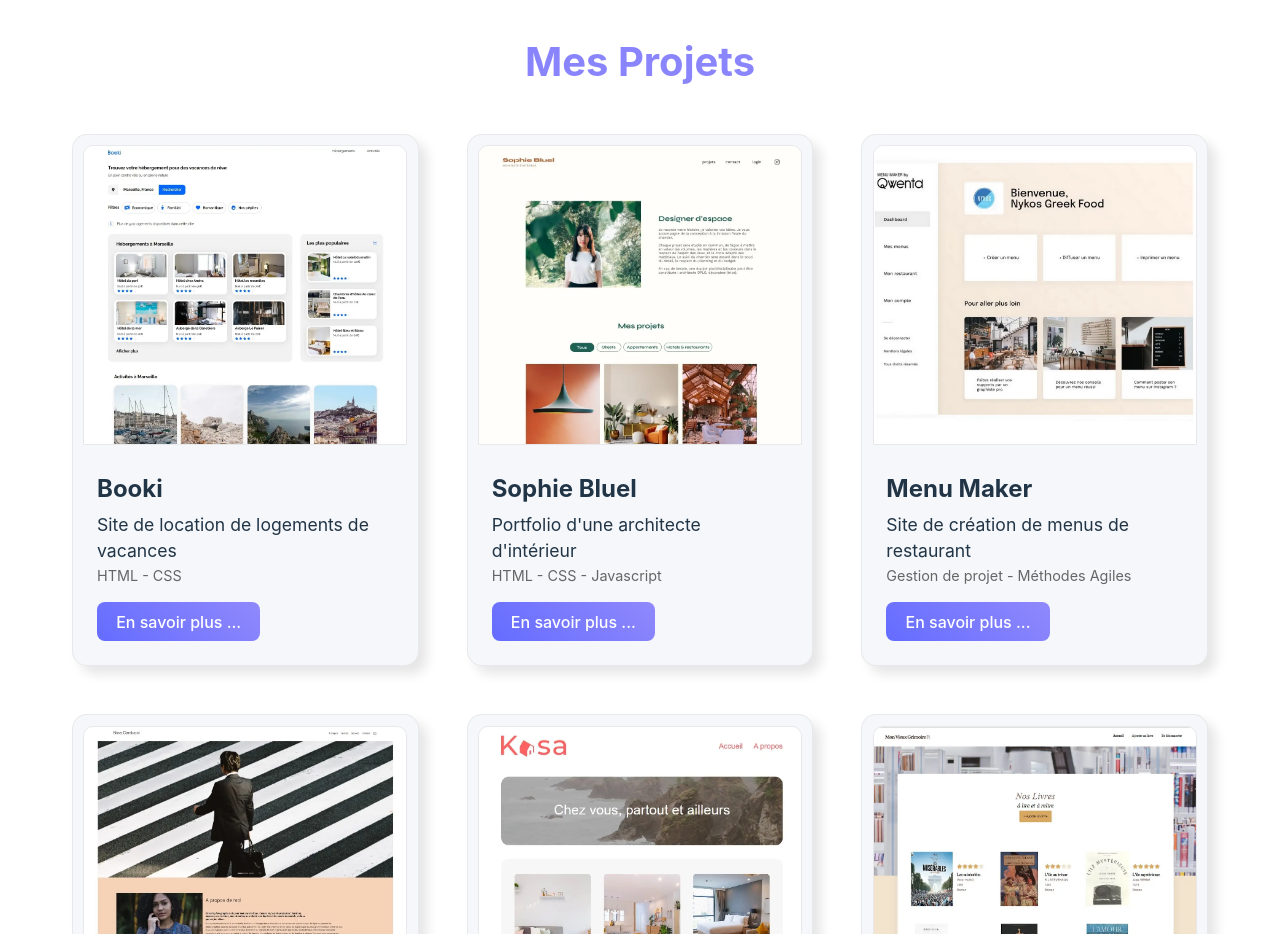
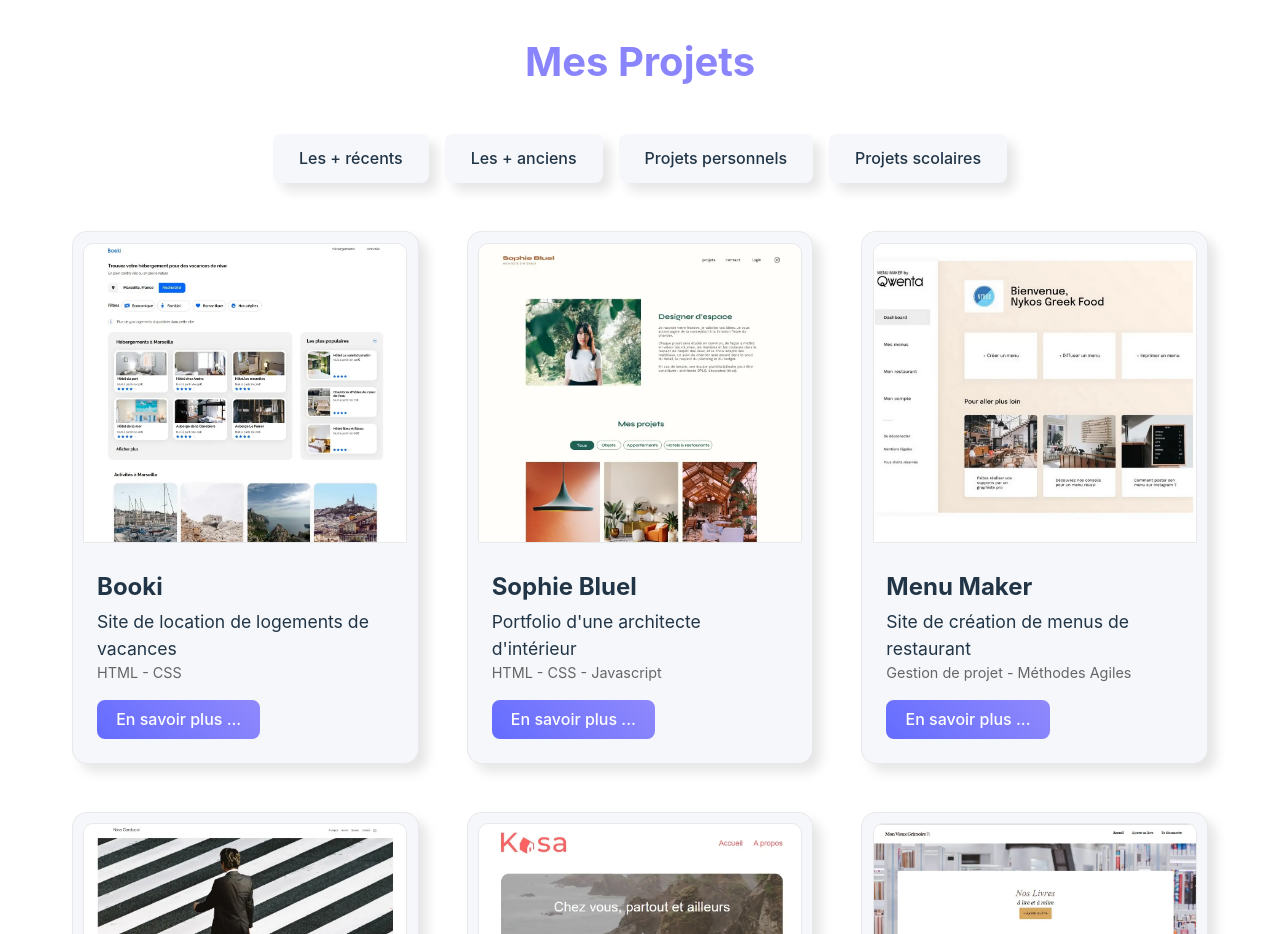
Before and after one commit to Bernard-VERA/Portfolio2, a React (Vite) app: page / in a window 1280 px wide. Shown: the part 2600-3534 px from the top of the page. Built offline with nearby package versions, Linux system fonts and the light colour scheme.

Commit message:
Ajout d'une fonction de tri des projets

```diff
--- a/src/components/Projects.jsx
+++ b/src/components/Projects.jsx
@@ -5,10 +5,13 @@ import '../styles/Projects.css';
 
 const projectsData = [
   {
+    id: 1,
     name: "Booki",
     tech: "HTML - CSS",
     text: "Site de location de logements de vacances",
     image: "/images/booki.webp",
+    category: "scolaire",
+    date: "2023-11-15",
     links: {
       github: "https://github.com/Bernard-VERA/Projet-2",
       live: "https://bernard-vera.github.io/Projet-2/"
@@ -31,10 +34,13 @@ const projectsData = [
     }
   },
   {
+    id: 2,
     name: "Sophie Bluel",
     tech: "HTML - CSS - Javascript",
     text: "Portfolio d'une architecte d'intérieur",
     image: "/images/bluel.webp",
+    category: "scolaire",
+    date: "2023-12-15",
     links: {
       github: "https://github.com/Bernard-VERA/Projet-3"
     },
@@ -55,10 +61,13 @@ const projectsData = [
     }
   },
   {
+    id: 3,
     name: "Menu Maker",
     tech: "Gestion de projet - Méthodes Agiles",
     text: "Site de création de menus de restaurant",
     image: "/images/qwenta.webp",
+    category: "scolaire",
+    date: "2024-01-15",
     links: {
       github: "https://github.com/Bernard-VERA/Projet-4",
       live: "https://bernard-vera.github.io/Projet-4/"
@@ -83,10 +92,13 @@ const projectsData = [
     }
   },
   {
+    id: 4,
     name: "Nina Carducci",
     tech: "Débogage - Optimisation - SEO",
     text: "Portfolio d'une photographe",
     image: "/images/carducci.webp",
+    category: "scolaire",
+    date: "2024-01-30",
     links: {
       github: "https://github.com/Bernard-VERA/Projet-5",
       live: "https://bernard-vera.github.io/Projet-5/"
@@ -110,10 +122,13 @@ const projectsData = [
     }
   },
   {
+    id: 5,
     name: "Kasa",
     tech: "React - NodeJS - JSON",
     text: "Site de location de logements",
     image: "/images/kasa.webp",
+    category: "scolaire",
+    date: "2024-02-15",
     links: {
       github: "https://github.com/Bernard-VERA/Projet-6",
       live: "https://kasa-bernard-vera.vercel.app/"
@@ -137,10 +152,13 @@ const projectsData = [
     }
   },
   {
+    id:6,
     name: "Mon vieux grimoire",
     tech: "React - NodeJS - MongoDB - API REST",
     text: "Site de notation de livres",
     image: "/images/grimoire.webp",
+    category: "scolaire",
+    date: "2024-03-15",
     links: {
       github: "https://github.com/Bernard-VERA/Projet-7"
     },
@@ -168,10 +186,13 @@ const projectsData = [
     }
   },
   {
+    id: 7,
     name: "Le clerc d'huissier",
     tech: "CMS - Gestion de site - Forum",
     text: "Site sur les clercs d'huissier",
     image: "/images/huissier.webp",
+    category: "personnel",
+    date: "2009-05-15",
     links: {
       live: "http://clercdhuissier.free.fr/"
     },
@@ -197,10 +218,13 @@ const projectsData = [
     }
   },
   {
+    id: 8,
     name: "Commissaire de justice",
     tech: "React - JSON - SEO",
     text: "Site sur les clercs de commissaire de justice",
     image: "/images/clerc.webp",
+    category: "personnel",
+    date: "2024-07-15",
     links: {
       github: "https://github.com/Bernard-VERA/Projet-clerc",
       live: "https://projet-clerc.vercel.app/"
@@ -226,10 +250,13 @@ const projectsData = [
     }
   },
   {
+    id: 9,
     name: "Photographe amateur",
     tech: "HTML - CSS - Javascript",
     text: "Site d'un photographe amateur",
     image: "/images/photographe.webp",
+    category: "personnel",
+    date: "2024-09-15",
     links: {
       github: "https://github.com/Bernard-VERA/Photographe",
       live: "https://bernard-vera.github.io/Photographe/index.html"
@@ -252,10 +279,13 @@ const projectsData = [
     }
   },
   {
+    id: 10,
     name: "Agence web BV",
     tech: "HTML - CSS - Scroll-Driven Animations",
     text: "Site d'une agence web",
     image: "/images/agence.webp",
+    category: "personnel",
+    date: "2024-10-15",
     links: {
       github: "https://github.com/Bernard-VERA/Agence-Web",
       live: "https://bernard-vera.github.io/Agence-Web/"
@@ -276,10 +306,13 @@ const projectsData = [
     }
   },
   {
+    id: 11,
     name: "To-do list",
     tech: "HTML - CSS - Javascript",
     text: "Une To-do List simple",
     image: "/images/todo.webp",
+    category: "personnel",
+    date: "2024-11-15",
     links: {
       github: "https://github.com/Bernard-VERA/Simple-To-Do-List",
       live: "https://bernard-vera.github.io/Simple-To-Do-List/"
@@ -303,10 +336,13 @@ const projectsData = [
     }
   },
   {
+    id: 12,
     name: "Jeu de morpion",
     tech: "HTML - CSS - Javascript - IA",
     text: "Un jeu de morpion simple",
     image: "/images/morpion.webp",
+    category: "personnel",
+    date: "2024-12-15",
     links: {
       github: "https://github.com/Bernard-VERA/Tic-tac-toe",
       live: "https://bernard-vera.github.io/Tic-tac-toe/"
@@ -328,10 +364,13 @@ const projectsData = [
     }
   },
   {
+    id: 13,
     name: "Bulletin de salaire",
     tech: "HTML - CSS - Javascript - IA",
     text: "Générateur de bulletin de salaire",
     image: "/images/salaire.webp",
+    category: "personnel",
+    date: "2025-03-15",
     links: {
       github: "https://github.com/Bernard-VERA/Projet-Salaire",
       live: "https://bernard-vera.github.io/Projet-Salaire/"
@@ -358,6 +397,22 @@ const projectsData = [
 
 function Projects() {
   const [selectedProject, setSelectedProject] = useState(null);
+  const [filter, setFilter] = useState('all');
+
+  const filterProjects = () => {
+    switch (filter) {
+      case 'recent':
+        return [...projectsData].sort((a, b) => new Date(b.date) - new Date(a.date));
+      case 'old':
+        return [...projectsData].sort((a, b) => new Date(a.date) - new Date(b.date));
+      case 'personal':
+        return projectsData.filter(project => project.category === 'personnel');
+      case 'school':
+        return projectsData.filter(project => project.category === 'scolaire');
+      default:
+        return projectsData;
+    }
+  };
 
   const ProjectModal = ({ project, onClose }) => {
     if (!project) return null;
@@ -425,9 +480,36 @@ function Projects() {
   return (
     <div className="projects">
       <h2>Mes Projets</h2>
+
+      <div className="filter-buttons">
+        <button
+          className={filter === 'recent' ? 'active' : ''}
+          onClick={() => setFilter('recent')}
+        >
+          Les + récents
+        </button>
+        <button
+          className={filter === 'old' ? 'active' : ''}
+          onClick={() => setFilter('old')}
+        >
+          Les + anciens
+        </button>
+        <button
+          className={filter === 'personal' ? 'active' : ''}
+          onClick={() => setFilter('personal')}
+        >
+          Projets personnels
+        </button>
+        <button
+          className={filter === 'school' ? 'active' : ''}
+          onClick={() => setFilter('school')}
+        >
+          Projets scolaires
+        </button>
+      </div>
       <div className="projects-grid">
-        {projectsData.map((project, index) => (
-          <div key={index} className="project-card">
+      {filterProjects().map((project) => (
+          <div key={project.id} className="project-card">
             <img src={project.image} alt={`Illustration du projet ${project.name}`} className="project-image"/>
             <div className="project-content">
               <h3 className="project-title">{project.name}</h3>
--- a/src/styles/Projects.css
+++ b/src/styles/Projects.css
@@ -9,6 +9,37 @@
   margin-top: 1rem;
   margin-bottom: 3rem;
   text-align: center;
+}
+
+.filter-buttons {
+  display: flex;
+  justify-content: center;
+  gap: 1rem;
+  margin-bottom: 3rem;
+  flex-wrap: wrap;
+}
+
+.filter-buttons button {
+  padding: 0.8rem 1.5rem;
+  border-radius: 8px;
+  background: var(--bg-secondary);
+  color: var(--text-primary);
+  box-shadow: 8px 8px 12px var(--shadow-color);
+  border: 2px solid transparent;
+  cursor: pointer;
+  transition: all 0.3s ease;
+  font-weight: 500;
+}
+
+.filter-buttons button:hover {
+  border-color: var(--accent-color);
+  transform: translateY(-2px);
+}
+
+.filter-buttons button.active {
+  background: var(--accent-gradient);
+  color: white;
+  border-color: transparent;
 }
 
 .projects-grid {
```
